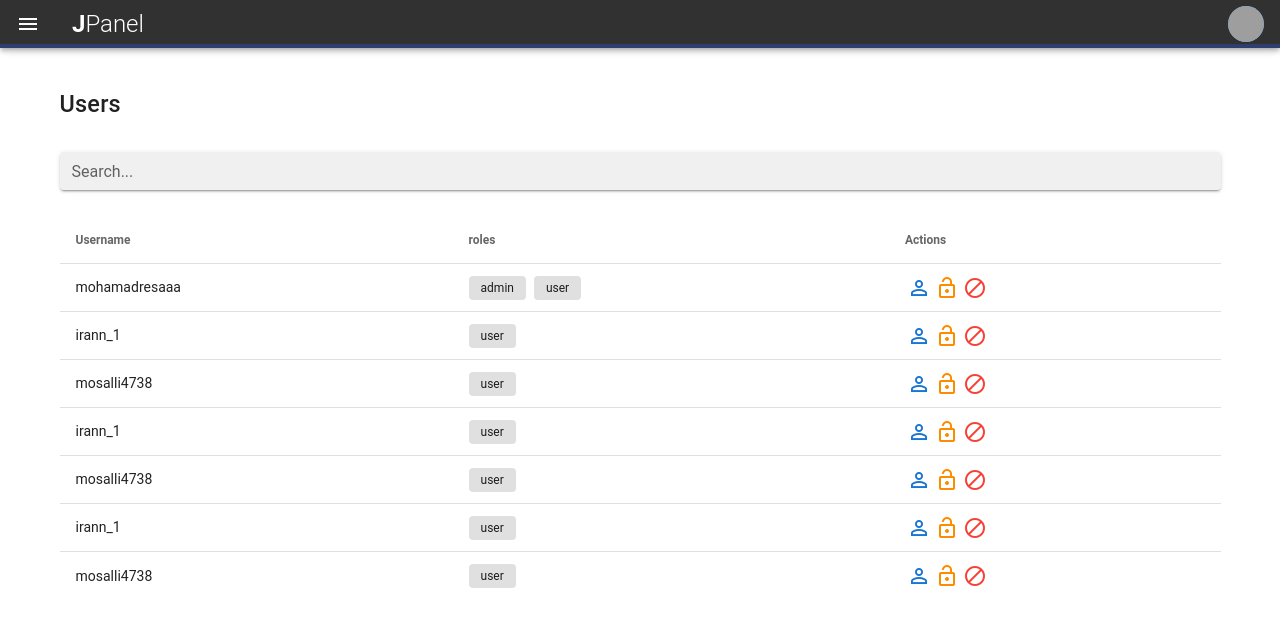
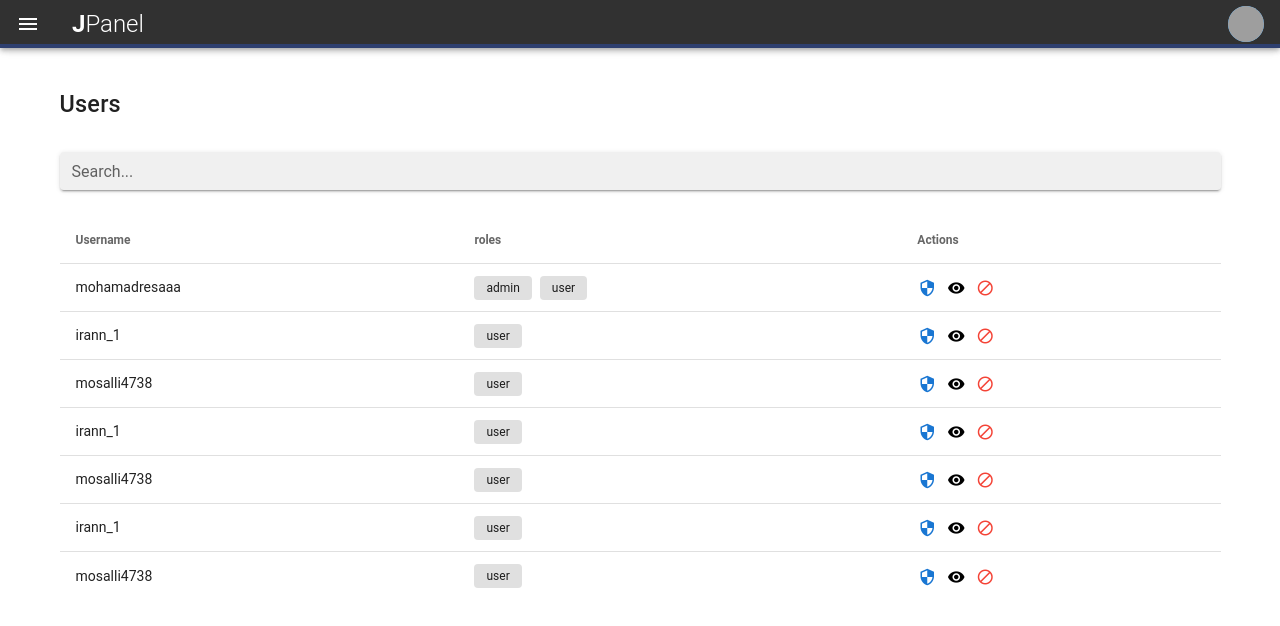
Before and after one commit to mohamadresaaa/jraw-web-app, a Vue app: page /admin/users in a window 1280 px wide. Shown: the top 626 px of the page. Built offline with nearby package versions, Linux system fonts and the light colour scheme; grey boxes are pictures that could not be loaded; a small style sheet from the web is missing.

Commit message:
update users page

```diff
--- a/src/views/admin/Users.vue
+++ b/src/views/admin/Users.vue
@@ -8,12 +8,7 @@
         </v-card-title>
       </v-flex>
       <v-flex xs12 sm12 md12>
-        <v-text-field
-            label="Search..."
-            clearable
-            solo-inverted
-            dense
-          ></v-text-field>
+        <v-text-field label="Search..." clearable solo-inverted dense></v-text-field>
       </v-flex>
       <v-flex xs12 sm12 md12>
         <v-simple-table>
@@ -29,20 +24,58 @@
               <tr v-for="item in users" :key="item.name">
                 <td>{{ item.username }}</td>
                 <td>
-                    <v-chip v-for="(role, index) in item.roles" :key="index" class="mr-2" label small>
+                  <v-chip v-for="(role, index) in item.roles" :key="index" class="mr-2" label
+                    :small="$vuetify.breakpoint.mdAndUp" :x-small="$vuetify.breakpoint.smAndDown">
                     {{ role }}
                   </v-chip>
                 </td>
                 <td>
-                    <v-btn color="primary" small icon dark>
-                        <v-icon dark>perm_identity</v-icon>
+                  <div v-if="$vuetify.breakpoint.mdAndUp">
+                    <v-btn color="primary" x-small icon dark>
+                      <v-icon dark>security</v-icon>
                     </v-btn>
-                    <v-btn color="warning" small icon dark>
-                        <v-icon dark>lock_open</v-icon>
+                    <v-divider class="mx-1" light inset vertical></v-divider>
+                    <v-btn color="black" x-small icon dark>
+                      <v-icon dark>visibility</v-icon>
                     </v-btn>
-                    <v-btn color="red" small icon dark>
+                    <v-divider class="mx-1" inset vertical></v-divider>
+                    <v-btn color="red" x-small icon dark>
                       <v-icon dark>block</v-icon>
                     </v-btn>
+                  </div>
+                  <v-menu v-else bottom left>
+                    <template v-slot:activator="{ on }">
+                      <v-btn v-on="on" color="black" dark icon small>
+                        <v-icon>more_horiz</v-icon>
+                      </v-btn>
+                    </template>
+                    <v-list class="body-2">
+                      <v-list-item>
+                        <v-list-item-action>
+                          <v-icon>security</v-icon>
+                        </v-list-item-action>
+                        <v-list-item-content>
+                          Change access level
+                        </v-list-item-content>
+                      </v-list-item>
+                      <v-list-item>
+                        <v-list-item-action>
+                          <v-icon>visibility</v-icon>
+                        </v-list-item-action>
+                        <v-list-item-content>
+                          Details this user
+                        </v-list-item-content>
+                      </v-list-item>
+                      <v-list-item>
+                        <v-list-item-action>
+                          <v-icon>block</v-icon>
+                        </v-list-item-action>
+                        <v-list-item-content>
+                          Block this user
+                        </v-list-item-content>
+                      </v-list-item>
+                    </v-list>
+                  </v-menu>
                 </td>
               </tr>
             </tbody>
@@ -57,8 +90,7 @@
 export default {
   data () {
     return {
-      users: [
-        {
+      users: [{
         username: "mohamadresaaa",
         roles: ["admin", "user"]
       },
@@ -90,4 +122,5 @@ export default {
     }
   }
 }
+
 </script>
```
Lines whose indentation alone changed are shown as unchanged.
